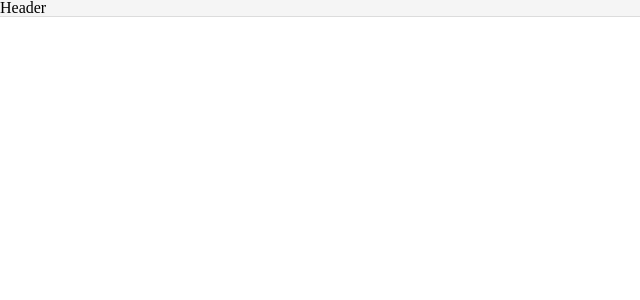
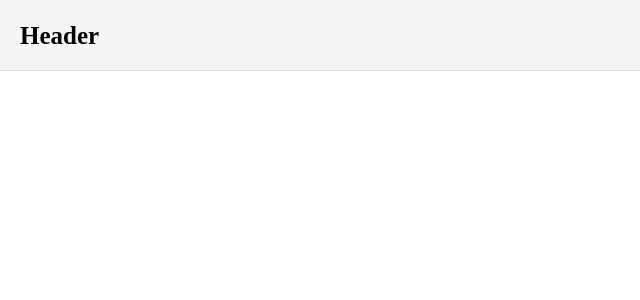
Before and after one commit to pengooseDev/paletto, a React (Create React App) app: page / in a window 1280 px wide. Shown: the top 300 px of the page, without its empty margins (0-640 px from the left). Built offline with nearby package versions, Linux system fonts and the light colour scheme.

Commit message:
feat: init

```diff
--- a/src/Components/Header.tsx
+++ b/src/Components/Header.tsx
@@ -1,8 +1,15 @@
 import styled from "styled-components";
 
 const Wrapper = styled.div`
+    display: flex;
+    align-items: center;
+    padding: 10px 20px;
+    font-size: 25px;
+    font-weight: 600;
     background: whitesmoke;
     border-bottom: 1px solid rgba(0,0,0,0.1);
+    height: 50px;
+    min-width: 480px;
 `
 
 const Header = () => {
```
Also changed, not shown: src/App.tsx (+5 -3 lines).
